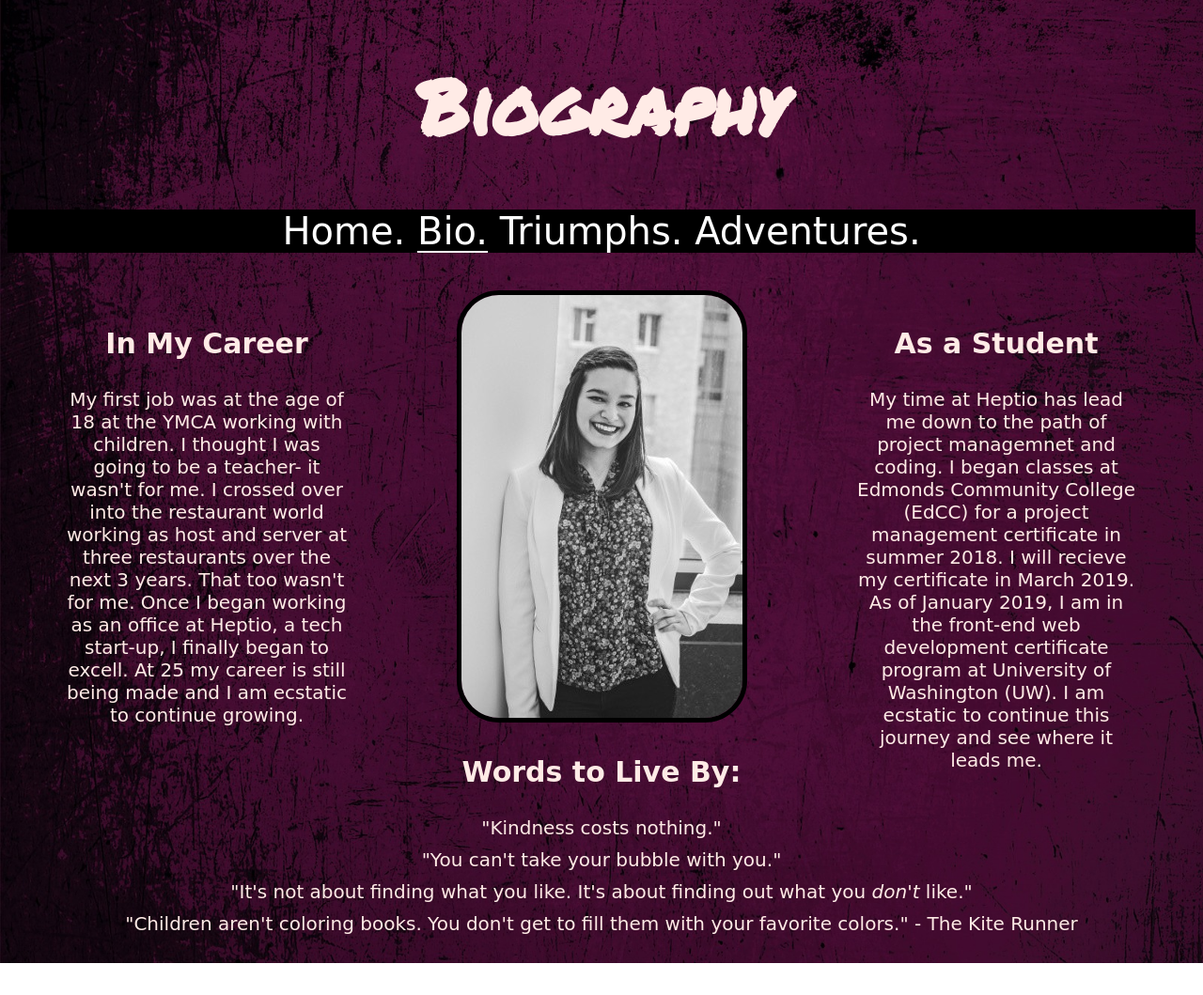
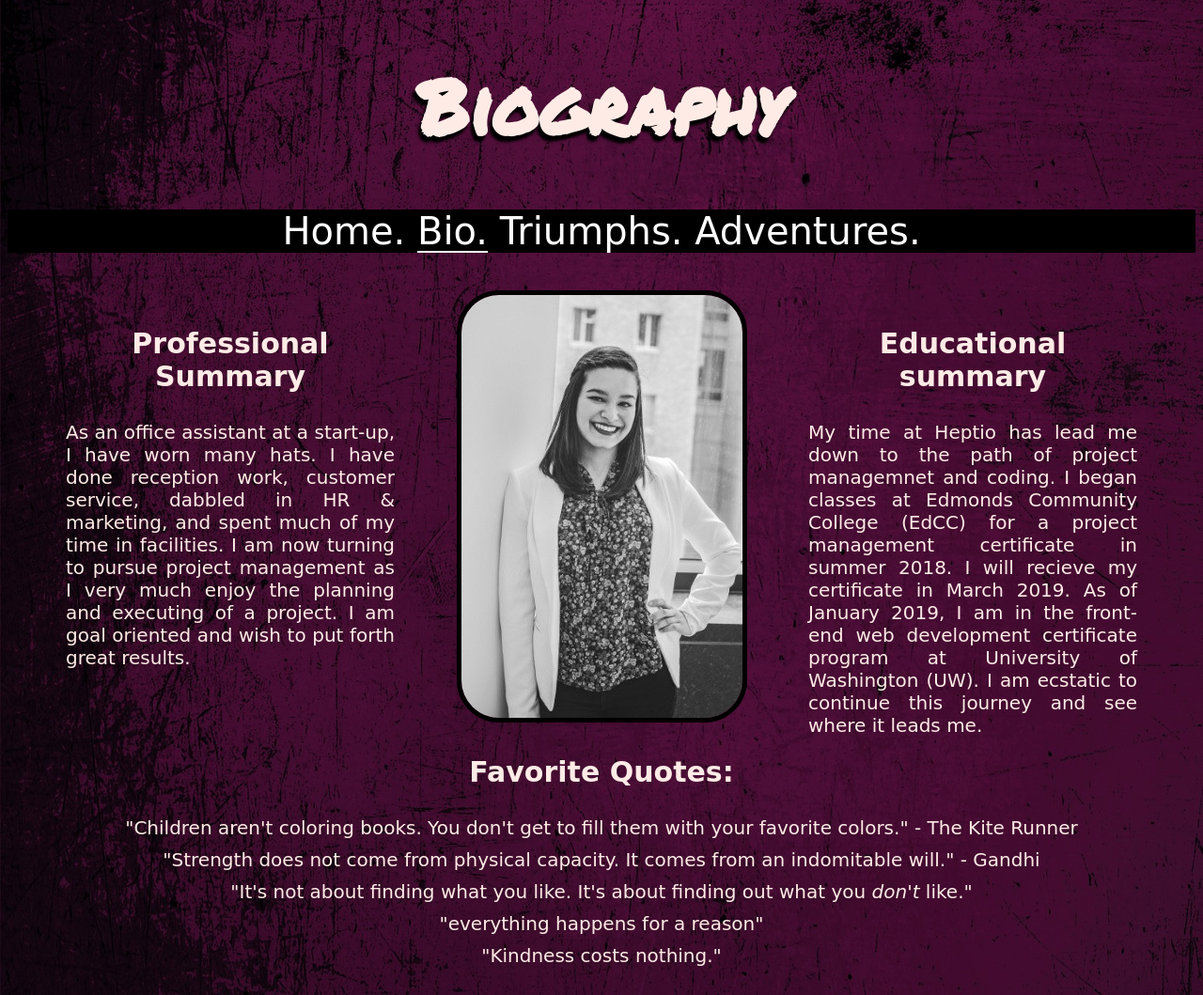
Before and after one commit to aimzOG/portfolio, a plain HTML site: page about.html in a window 1280 px wide. Shown: the whole page at 94% size. Before the commit the page ends 1025 px from the top, so only its background shows below. Drawn offline with Linux system fonts and the light colour scheme; a web font is replaced by a local one.

Commit message:
+ styles, +- html

```diff
--- a/about.html
+++ b/about.html
@@ -5,7 +5,7 @@
   <meta charset="utf-8">
   <link href="https://fonts.googleapis.com/css?family=Shadows+Into+Light+Two" rel="stylesheet">
   <link href="https://fonts.googleapis.com/css?family=Permanent+Marker" rel="stylesheet">
-  <link rel="stylesheet" href="styles/global.css">
+  <link rel="stylesheet" href="styles/stylesheets.css">
   <link rel="stylesheet" href="styles/about.css">
   <title>Aimee's Portfolio</title>
 </head>
@@ -20,22 +20,20 @@
       <a href="adventures.html">Adventures.</a>
     </nav>
   </header>
-
-  <img class="headshot" src="images/me.png" alt="Aimee's Headshot">
+  <main>
+    <img src="images/me.png" alt="Aimee's Headshot">
 
     <section class="align-left">
-    <h3>In My Career</h3>
-    <p>My first job was at the age of 18 at the YMCA working with children. I
-      thought I was going to be a teacher- it wasn't for me. I crossed over into
-      the restaurant world working as host and server at three restaurants over
-      the next 3 years. That too wasn't for me. Once I began working as an office
-      at Heptio, a tech start-up, I finally began to excell. At 25 my career is
-      still being made and I am ecstatic to continue growing.
-    </p>
+      <h3>Professional Summary</h3>
+      <p>As an office assistant at a start-up, I have worn many hats. I have
+        done reception work, customer service, dabbled in HR & marketing, and spent
+        much of my time in facilities. I am now turning to pursue project management
+        as I very much enjoy the planning and executing of a project. I am goal
+        oriented and wish to put forth great results.
     </section>
 
     <section class="align-right">
-    <h3>As a Student</h3>
+      <h3>Educational summary</h3>
       <p>My time at Heptio has lead me down to the path of project managemnet and
         coding. I began classes at Edmonds Community College (EdCC) for a project
         management certificate in summer 2018. I will recieve my certificate in
@@ -45,16 +43,19 @@
     </section>
 
     <section class="centered">
-    <h3>Words to Live By:</h3>
+      <h3>Favorite Quotes:</h3>
       <ul>
-      <li>"Kindness costs nothing."</li>
-      <li>"You can't take your bubble with you."</li>
+        <li>"Children aren't coloring books. You don't get to fill them with your
+          favorite colors." - The Kite Runner</li>
+        <li>"Strength does not come from physical capacity. It comes from an
+          indomitable will." - Gandhi</li>
         <li>"It's not about finding what you like. It's about finding out what you
           <em>don't</em> like."</li>
-      <li>"Children aren't coloring books. You don't get to fill them with your
-        favorite colors." - The Kite Runner</li>
+        <li>"everything happens for a reason"</li>
+        <li>"Kindness costs nothing."</li>
       </ul>
     </section>
+  </main>
 </body>
 
 </html>
--- a/styles/about.css
+++ b/styles/about.css
@@ -11,16 +11,22 @@ img {
   position: absolute;
   left: 70px;
   top: 318px;
-  width: 300px;
+  width: 350px;
   box-sizing: border-box;
+  text-align: justify;
 }
 
 .align-right {
   position: absolute;
   right: 70px;
   top: 318px;
-  width: 300px;
+  width: 350px;
   box-sizing: border-box;
+  text-align: justify;
+}
+
+h3 {
+  text-align: center;
 }
 
 ul {
--- a/styles/global.css
+++ b/styles/stylesheets.css
@@ -1,3 +1,5 @@
+/* would like to change this to global.css for future projects, but wanted
+to follow the assignment instructions for "stylesheets.css"*/
 body {
   background-image: url("../images/purple-background.jpg");
   background-size: cover;
@@ -10,6 +12,7 @@ body {
 h1 {
   font-family: 'Permanent Marker', cursive;
   font-size: 80px;
+  text-shadow: -3px 6px 3px black;
 }
 
 nav {
@@ -19,19 +22,21 @@ nav {
 
 h3 {
   font-size: 30px;
+  text-align: center;
 }
 
 a {
-  text-decoration: none;
+  text-decoration: underline;
   color: white;
 }
 
 nav a {
   position: relative;
   display: inline-block;
+  text-decoration: none;
 }
 
-/* this makes the underline for hrefs */
+/* this makes the underline for nav hrefs */
 nav a::after {
   transition: all .2s ease-in-out;
   content: "";
@@ -52,10 +57,12 @@ a:visited {
   color: white;
 }
 
+/* shows which tab is the page you're on */
 .active::after {
   width: 100%;
 }
 
+/* space between nav & footer */
 .content {
   min-height: 150px;
 }
@@ -63,3 +70,18 @@ a:visited {
 footer {
   text-align: center;
 }
+
+footer a {
+  display: inline-block;
+  height: 35px;
+  width: 35px;
+  background-size: cover;
+}
+
+footer a.github {
+  background-image: url('../images/GitHub-Mark-Light-64px.png');
+}
+
+footer a.linkedin {
+  background-image: url('../images/In-2C-41px-R.png');
+}
--- a/styles/triumphs.css
+++ b/styles/triumphs.css
@@ -0,0 +1,16 @@
+ul {
+  margin-top: 40px;
+}
+
+li {
+  list-style-type: square;
+  list-style-position: inside;
+}
+
+img {
+  vertical-align: middle;
+}
+
+.underline {
+  text-decoration: underline;
+}
```
Also changed, not shown: adventures.html (+1 -1 lines), index.html (+5 -2 lines), triumphs.html (+15 -19 lines), images/GitHub-Mark-64px.png (added), images/GitHub-Mark-Light-64px.png (added), images/In-2C-41px-R.png (added), images/excel.png (added), 2 other files. Lines whose indentation alone changed are shown as unchanged.
